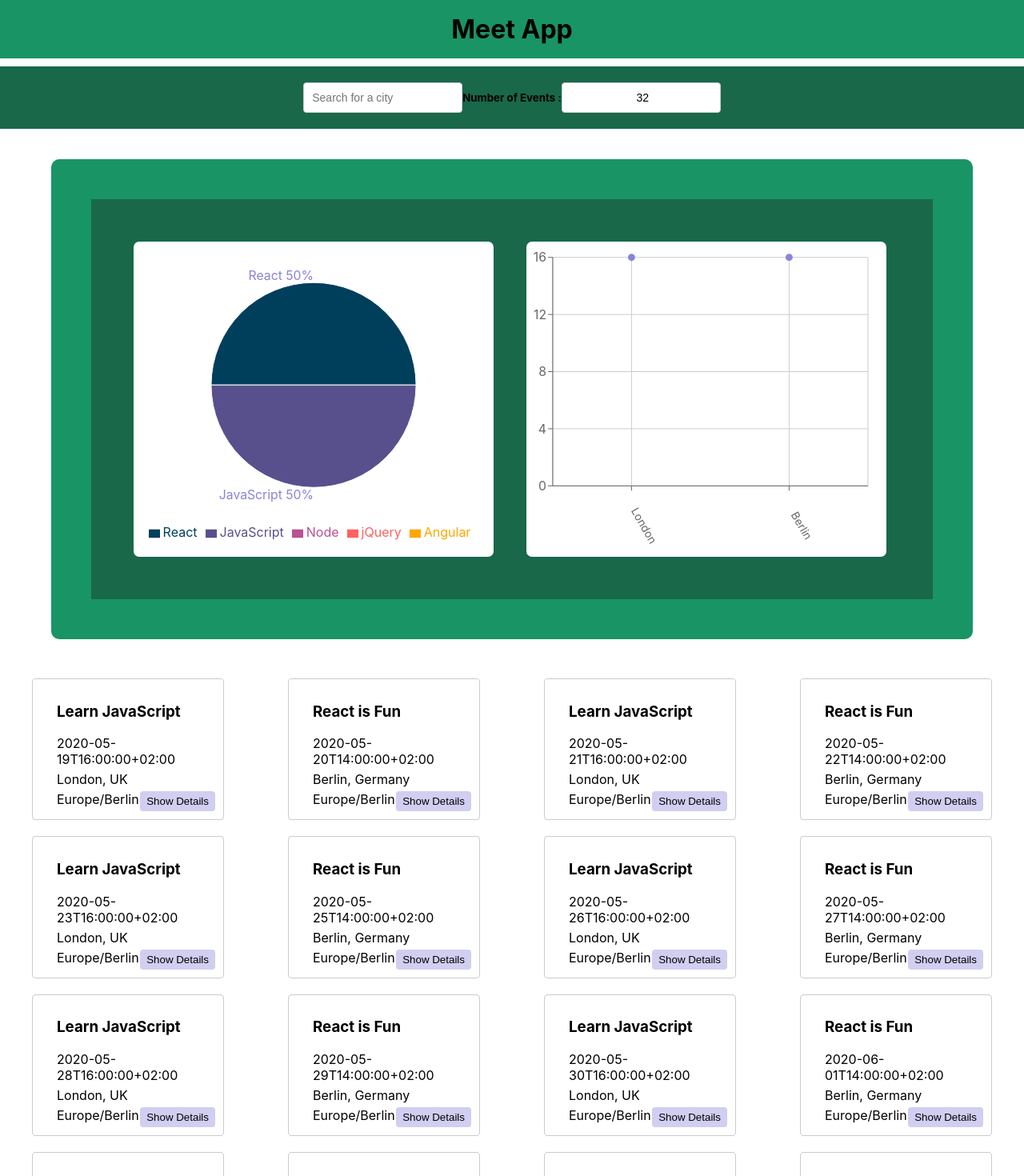
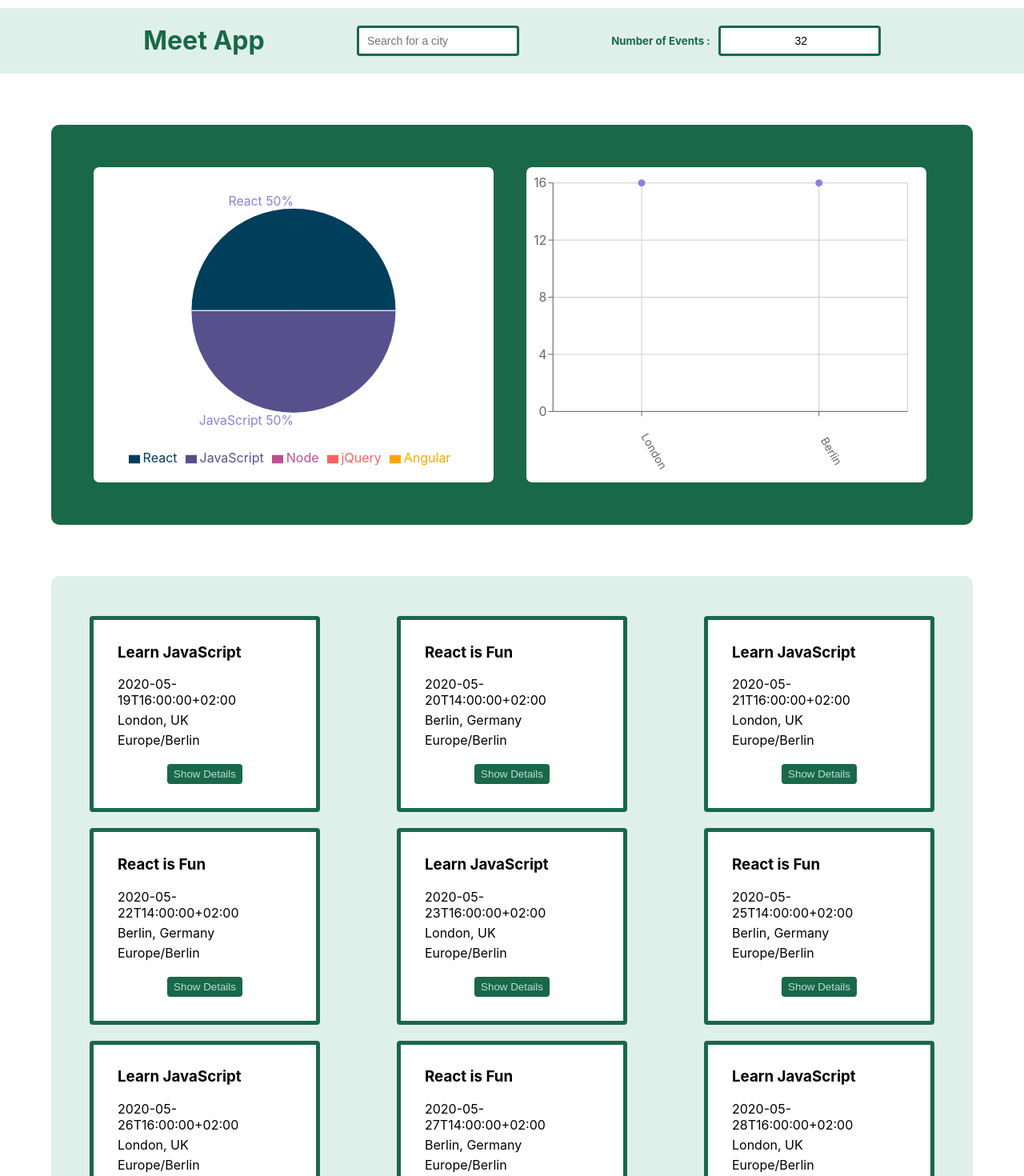
Before and after one commit to philippeducasse/Meet, a React (Create React App) app: page / in a window 1280 px wide. Shown: the top 1470 px of the page at 80% size. Built offline with nearby package versions, Linux system fonts and the light colour scheme; what atatus-spa would draw is missing.

Commit message:
added styling

```diff
--- a/src/App.css
+++ b/src/App.css
@@ -18,19 +18,23 @@ ul {
   list-style: none;
 }
 h1{
-  background-color: #199465;
-  padding: 17px;
-  margin: 0;
+  /* margin-right: 100px; */
+  color: #19684a;
 }
 p {
   margin: 5px 0;
 }
+h5{
+  margin-right: 10px;
+  color: #19684a;
+}
 #input-container{
   display: flex;
-  background-color: #19684a;
-  justify-content: center;
+  background-color:#dff0ea;
+  justify-content: space-evenly;
   align-items: center;
   border-top: 10px solid #fff;
+  padding: 0 5%;
 }
 #numberOfEvents{
   display: flex;
@@ -48,7 +52,7 @@ input[type="number"] {
   padding: 8px 6px 8px 10px;
   border-radius: 4px;
   outline: none;
-  border: 1px solid #ccc;
+  border: 3px solid #19684a;
   font-size: 14px;
   line-height: 20px;
   align-self: center;
@@ -90,16 +94,20 @@ input[type="number"] {
 }
 #event-list{
   display: grid;
-  grid-template-columns: 1fr 1fr 1fr 1fr;
+  grid-template-columns: 1fr 1fr 1fr;
   align-items: center;
   justify-content: center;
   flex-direction: column;
+  background-color: #dff0ea;
+  padding: 40px 0;
+  margin: 0 5%;
+  border-radius: 10px;
 }
 .event {
   padding: 10px 30px ;
   margin: 10px auto;
   text-align: left;
-  border: 1px solid #ccc;
+  border: 5px solid #19684a;
   border-radius: 4px;
   position: relative;
   width: 75%;
@@ -107,29 +115,27 @@ input[type="number"] {
 }
 
 .showDetails {
-  position: absolute;
-  right: 5px;
-  bottom: 5px;
+  display: flex;
   padding: 5px 8px;
   border-radius: 4px;
   outline: none;
   cursor: pointer;
-  margin: 5px;
-  background-color: #d0cff1;
+  margin: 20px auto;
+  background-color: #19684a;
+  color:#bcdcdb;
   border: none;
 }
 
 .hideDetails {
-  position: absolute;
-  right: 5px;
-  bottom: 5px;
+  display: flex;
   padding: 5px 8px;
   border-radius: 4px;
   outline: none;
   cursor: pointer;
-  margin: 15px 5px 5px;
+  margin: 20px auto;
   border: none;
-  background-color: #d0cff1;
+  background-color: #19684a;
+  color:#bcdcdb;
   display:block;
 
 }
@@ -159,11 +165,10 @@ input[type="number"] {
   display: grid;
   grid-template-columns: 1fr 1fr;
   grid-gap: 30px;
-  margin: 3% 5%;
+  margin: 5%;
   background-color: #19684a;
   padding: 50px;
   border-radius: 10px;
-  border: 50px solid #199465;
 }
 
 @media (max-width: 768px) {
@@ -173,4 +178,15 @@ input[type="number"] {
   .recharts-responsive-container{
     margin: 10px;
   }
+  #input-container{
+    flex-direction: column;
+  }
+  #numberOfEvents{
+    display: flex;
+    flex-direction: column;
+  }
+  h5{
+    margin-bottom: 0;
+
+  }
 }
--- a/src/App.js
+++ b/src/App.js
@@ -41,19 +41,20 @@ const App = () => {
 
   return (
     <div className="App">
-      <h1>Meet App</h1>
+
       <div className="alerts-container">
-        {infoAlert.length ? <InfoAlert text = {infoAlert} /> : null}
-        {errorAlert.length ? <ErrorAlert text = {errorAlert} /> : null}
-        {warningAlert.length ? <WarningAlert text = {warningAlert} /> : null}
+        {infoAlert.length ? <InfoAlert text={infoAlert} /> : null}
+        {errorAlert.length ? <ErrorAlert text={errorAlert} /> : null}
+        {warningAlert.length ? <WarningAlert text={warningAlert} /> : null}
       </div>
       <div id="input-container">
-      <CitySearch allLocations={allLocations} setCurrentCity={setCurrentCity} setInfoAlert={setInfoAlert}/>
-      <NumberOfEvents setCurrentNOE={setCurrentNOE} setErrorAlert={setErrorAlert} />
+        <h1>Meet App</h1>
+        <CitySearch allLocations={allLocations} setCurrentCity={setCurrentCity} setInfoAlert={setInfoAlert} />
+        <NumberOfEvents setCurrentNOE={setCurrentNOE} setErrorAlert={setErrorAlert} />
       </div>
       <div className="charts-container">
-          <EventGenreChart events = {events}/>
-          <CityEventsChart allLocations = {allLocations} events = {events}/>
+        <EventGenreChart events={events} />
+        <CityEventsChart allLocations={allLocations} events={events} />
       </div>
       <EventList events={events} />
     </div>
```
